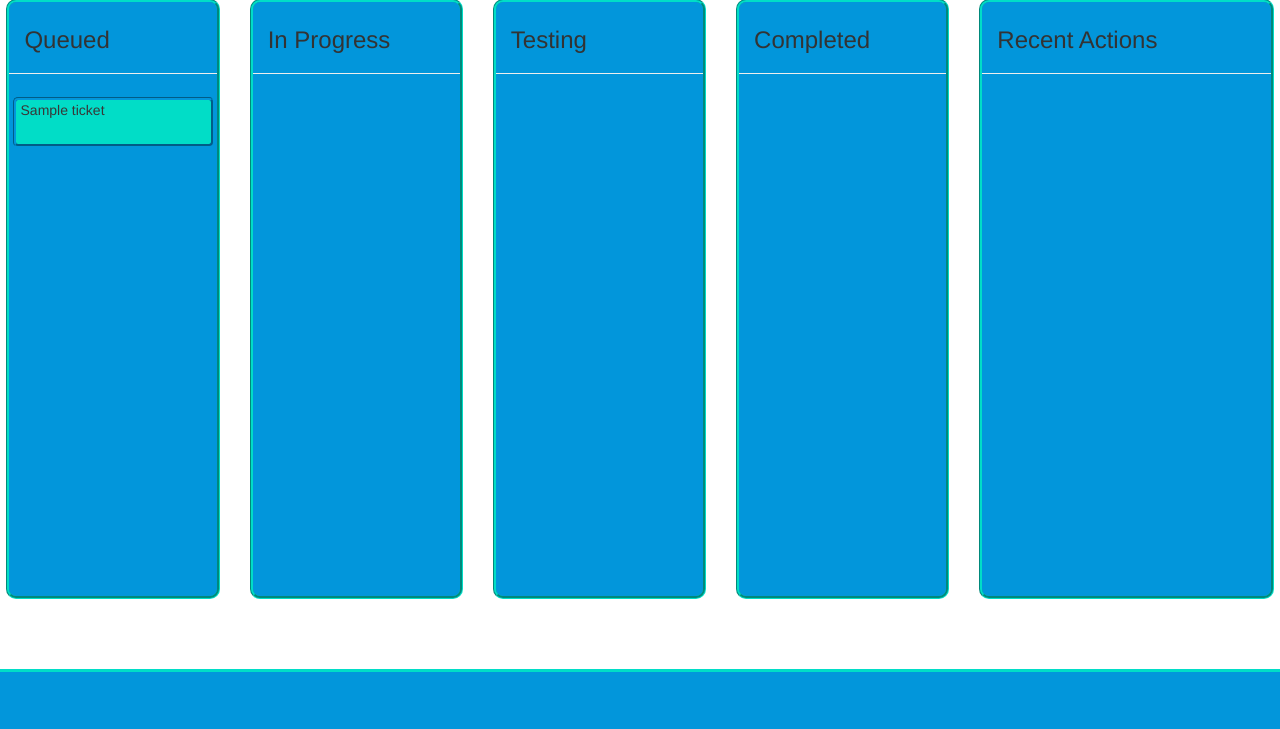
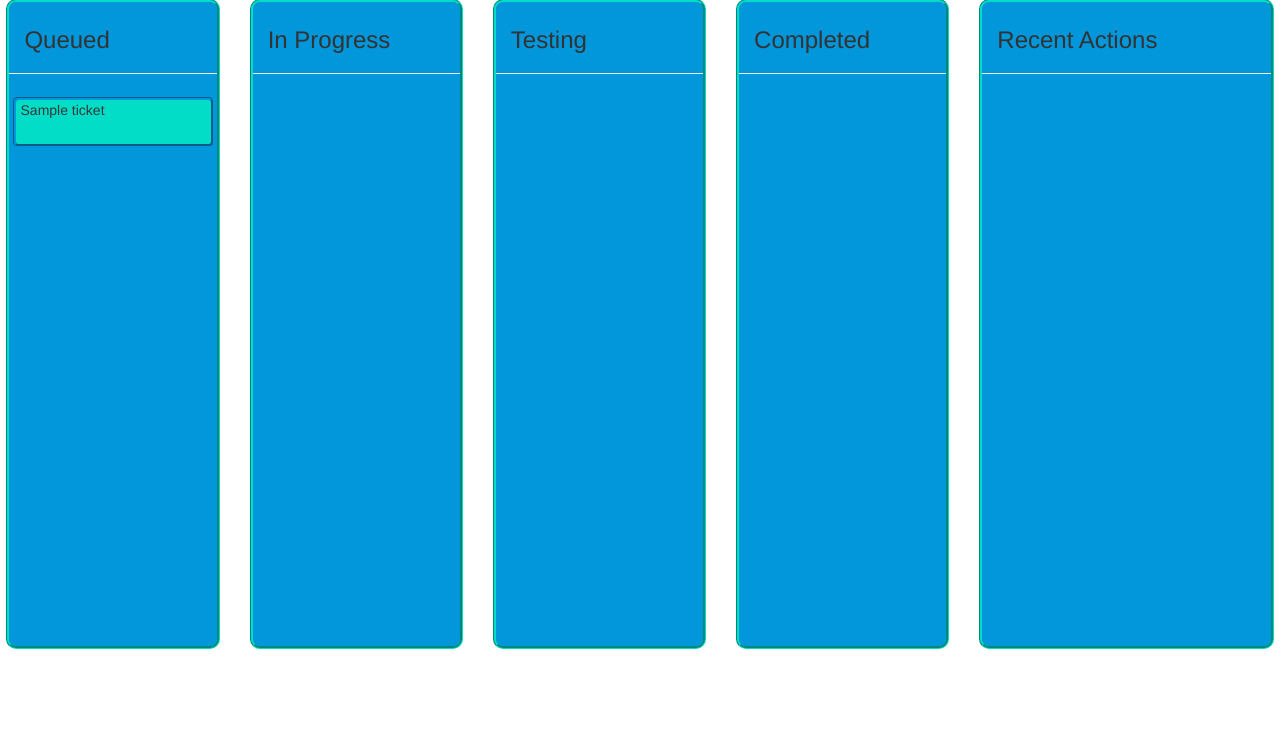
Before and after one commit to implacable/projectManager, a Django app: page /user/project/1/ in a window 1280 px wide. Shown: the part 71-800 px from the top of the page. Run offline with Django 3.2, Linux system fonts and the light colour scheme; a user stored in the database is signed in; tables that the repository leaves empty hold one stand-in row (values such as "Sample post"); some libraries are stand-ins or nearby versions.

Commit message:
Removed the footer and refortmated the required pages

```diff
--- a/project_ticket/static/project_ticket/css/project_style.css
+++ b/project_ticket/static/project_ticket/css/project_style.css
@@ -1,7 +1,7 @@
 .content {
 	border-radius: 10px;
 	background-color: #0296db;
-	min-height: 600px;
+	min-height: 650px;
 	border: 3px groove #01DDC7;
 }
 
--- a/project_ticket/templates/project_ticket/base.html
+++ b/project_ticket/templates/project_ticket/base.html
@@ -30,7 +30,5 @@
 			{% endblock %}
             <div class="push"></div>
 		</div>
-		<div class="footer">
-		</div>
 	</body>
 </html>
--- a/project_ticket/templates/project_ticket/project.html
+++ b/project_ticket/templates/project_ticket/project.html
@@ -115,13 +115,10 @@
 				<div class="content">
 					<h3>Recent Actions</h3>
 					<hr>
-
 				</div>
 			</div>
 		</div>
 
 		</div>
-		<div class="footer">
-		</div>
 	</body>
 </html>
```
